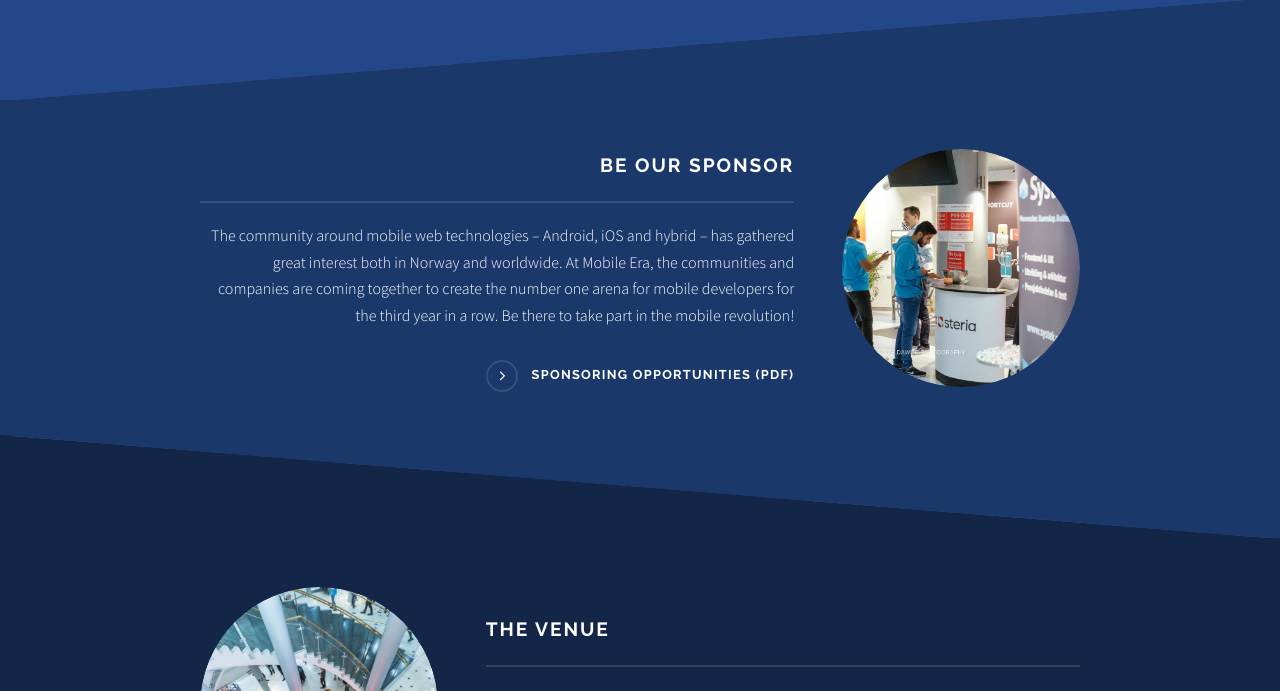
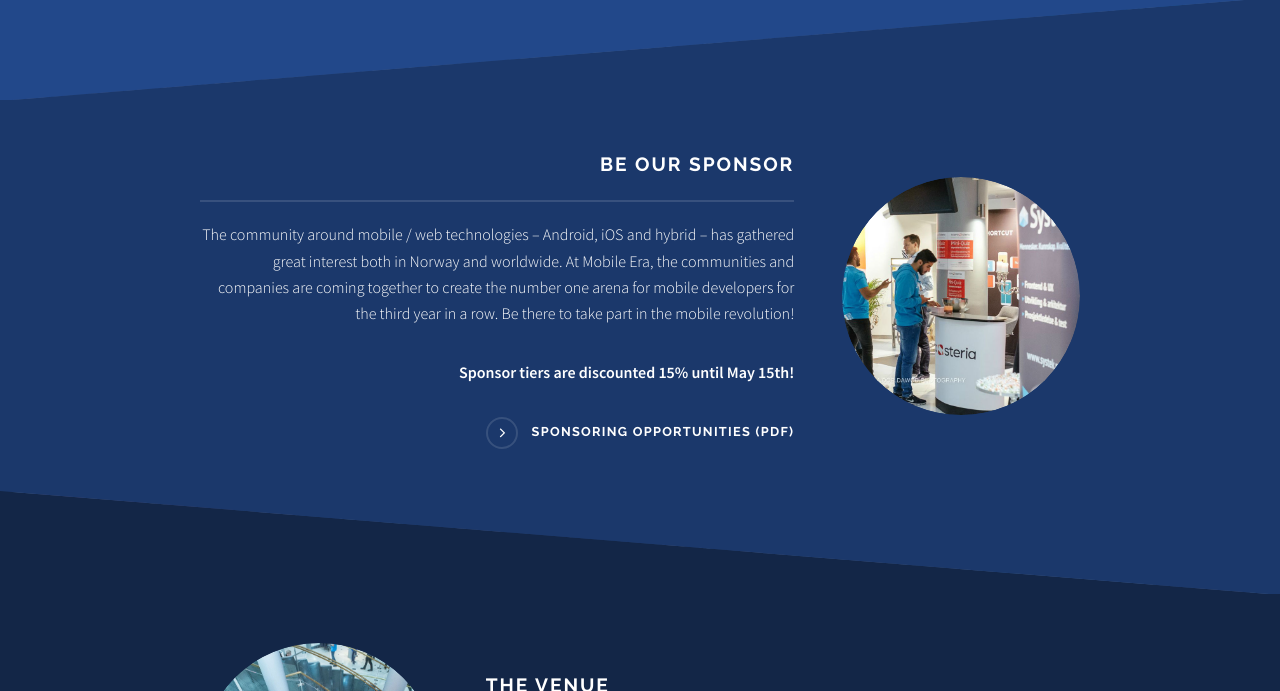
Before and after one commit to mobileera/mobileera-2018, a plain HTML site: page build/index.html in a window 1280 px wide. Shown: the part 1700-2391 px from the top of the page. Drawn offline with Linux system fonts and the light colour scheme.

Commit message:
content updated

```diff
--- a/build/index.html
+++ b/build/index.html
@@ -67,6 +67,8 @@
 					<a href="https://ti.to/mobile-era/2018/">Get your ticket<span>50% discount!</span></a>
 					<wbr>
 					<a href="https://bit.ly/me2018-cfp">Be a speaker</a>
+					<a href="https://bit.ly/mobileera-slack">Join our Slack</a>
+
 				</p>
 			</div>
 		</section>
@@ -121,9 +123,10 @@
 					</a>
 					<div class="content">
 						<h2 class="major">Be our sponsor</h2>
-						<p>The community around mobile web technologies – Android, iOS and hybrid – has gathered great interest both in Norway
+						<p>The community around mobile / web technologies – Android, iOS and hybrid – has gathered great interest both in Norway
 							and worldwide. At Mobile Era, the communities and companies are coming together to create the number one arena for
 							mobile developers for the third year in a row. Be there to take part in the mobile revolution!</p>
+							<p><b>Sponsor tiers are discounted 15% until May 15th!</b></p>
 						<a href="assets/Mobile-Era-2018-Call-For-Sponsors.pdf" class="special">Sponsoring opportunities (PDF)</a>
 					</div>
 				</div>
```
